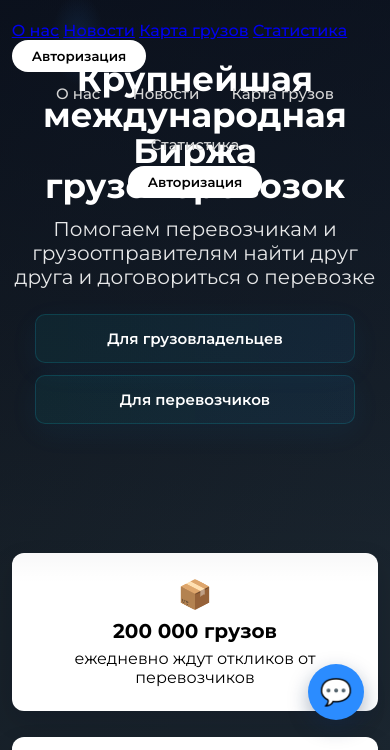
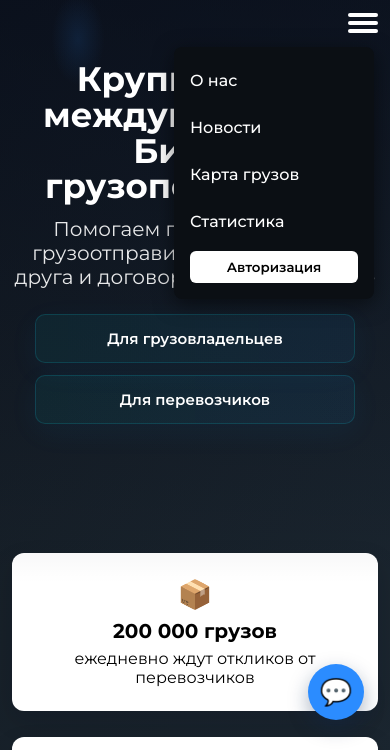
Before and after one commit to utgnv/Routiii, a plain HTML site: page index.html in a window 390 px wide. Shown: the part 98-848 px from the top of the page. Drawn offline with Linux system fonts and the light colour scheme.

Commit message:
Update style.css

```diff
--- a/style.css
+++ b/style.css
@@ -564,3 +564,110 @@ figcaption h2 {
 .footer-social a:hover {
   color: #00ffff;
 }
+
+/* HEADER */
+.navbar {
+    width: 100%;
+    background: transparent;
+    padding: 16px 0;
+    position: relative;
+    z-index: 10;
+    font-weight: 500;
+    position: absolute;
+}
+
+.nav-inner {
+    display: flex;
+    align-items: center;
+    justify-content: space-between;
+}
+
+/* Скрываем бургер-меню на больших экранах */
+.burger,
+.mobile-menu {
+    display: none;
+}
+
+/* Мобильная адаптация */
+@media (max-width: 900px) {
+    /* Скрываем обычное меню и кнопку */
+    .menu,
+    .signup {
+        display: none;
+    }
+
+    /* Бургер-кнопка справа от логотипа */
+    .burger {
+        display: block;
+        margin-left: auto;
+        width: 30px;
+        height: 22px;
+        cursor: pointer;
+        position: relative;
+        z-index: 30;
+    }
+
+    .burger span {
+        display: block;
+        height: 4px;
+        background: #fff;
+        margin: 4px 0;
+        border-radius: 2px;
+        transition: 0.3s;
+    }
+
+    /* Скрытое мобильное меню */
+    .mobile-menu {
+        display: none; /* открывается через JS */
+        position: absolute;
+        top: 100%;
+        right: 16px;
+        background: #0b0f14;
+        width: 200px;
+        flex-direction: column;
+        padding: 16px;
+        gap: 12px;
+        border-radius: 8px;
+        box-shadow: 0 5px 20px rgba(0,0,0,0.5);
+        z-index: 25;
+         margin-bottom: 200px;
+    }
+
+    .mobile-menu a,
+    .mobile-menu .signup {
+        display: block;
+        color: #fff;
+        text-decoration: none;
+        padding: 8px 0;
+    }
+
+    .mobile-menu .signup {
+        background: #fff;
+        color: #000;
+        text-align: center;
+        border-radius: 6px;
+        padding: 8px 0;
+    }
+
+    .mobile-menu a:hover,
+    .mobile-menu .signup:hover {
+        background: #00c8ff;
+        color: #000;
+    }
+
+    /* Вертикальное расположение */
+    .mobile-menu {
+        display: flex;
+        flex-direction: column;
+    }
+}
+
+.burger.open span:nth-child(1) {
+    transform: rotate(45deg) translate(5px, 5px);
+}
+.burger.open span:nth-child(2) {
+    opacity: 0;
+}
+.burger.open span:nth-child(3) {
+    transform: rotate(-45deg) translate(6px, -6px);
+}
```
